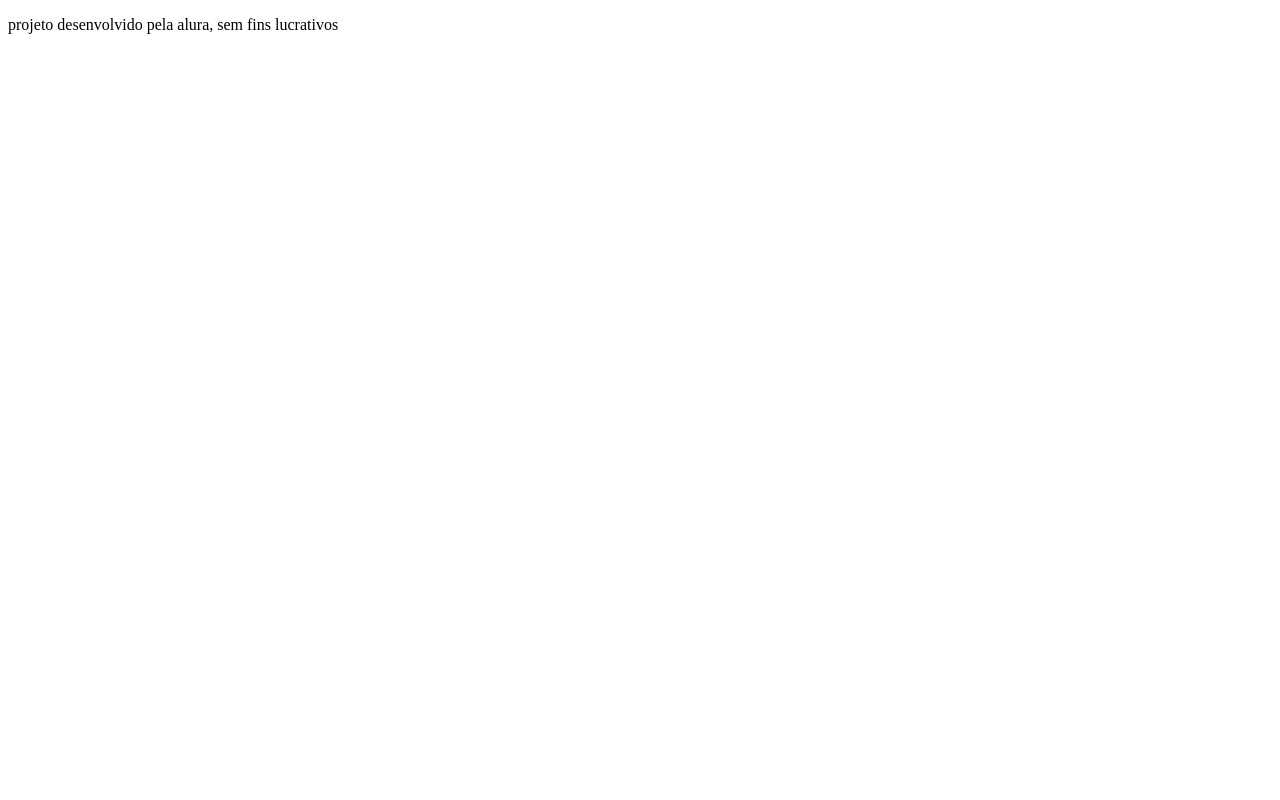
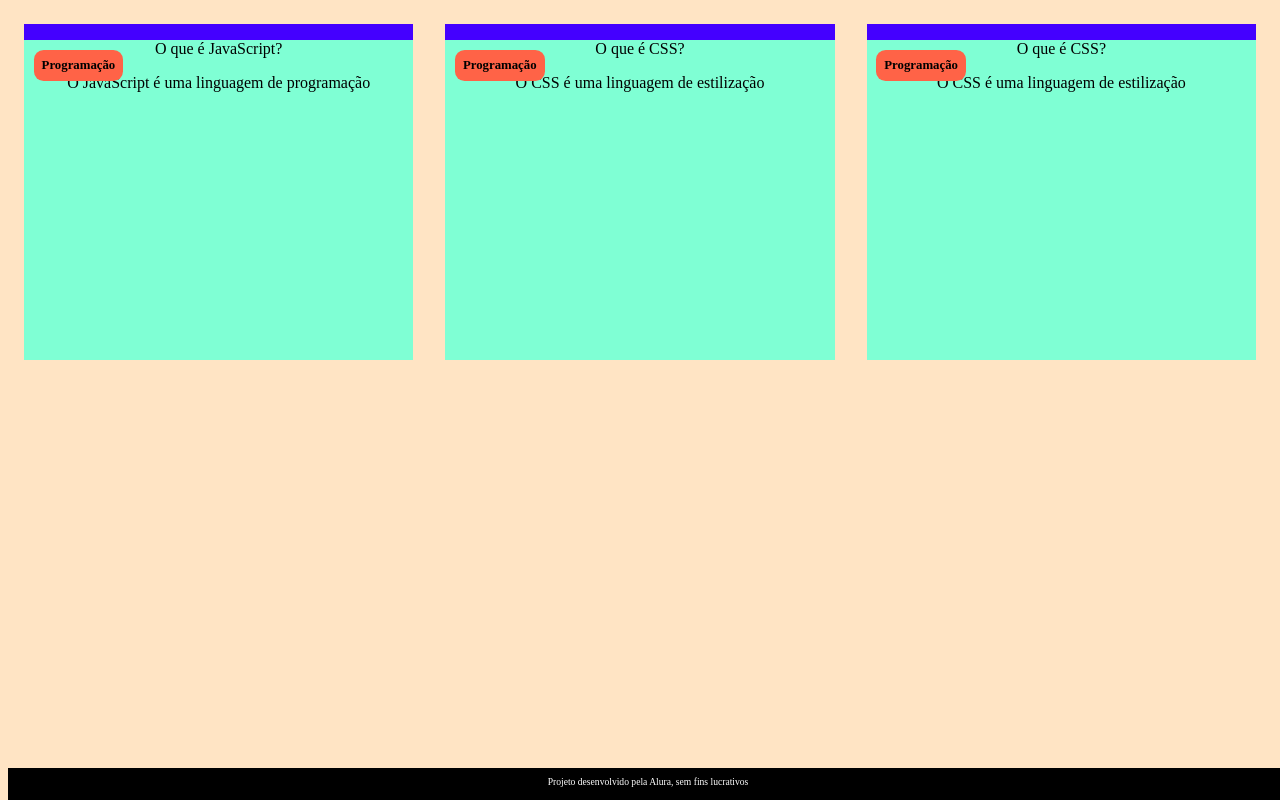
Before and after one commit to rochele01032008/rochele, a plain HTML site: page index.html in a window 1280 px wide. Drawn offline with Linux system fonts and the light colour scheme.

Commit message:
Add files via upload

```diff
--- /dev/null
+++ b/assets/style.css
@@ -0,0 +1,54 @@
+body {
+    background-color: bisque;
+    font-family: Bai Jamjuree;
+}
+
+#container {
+    display: flex;
+
+}
+.cartao {
+    margin: 1rem 1rem;
+    background-color: rgb(68, 0, 255);
+    height: 20rem;
+    flex-grow: 1;
+    flex-basis: calc(33% - 6rem);
+}
+
+.cartao__conteudo {
+    text-align: center;
+    background-color: aquamarine;
+    height: 100%;
+}
+
+.cartao__conteudo h3 {
+    background-color: tomato;
+    text-align: left;
+    padding: 0.5rem;
+    position: absolute;
+    margin: 0.6rem;
+    border-radius: 0.6rem;
+    font-size: 1vw;
+}
+
+
+
+
+
+
+
+
+
+footer {
+    background-color: black;
+    color: white;
+    position: fixed;
+    bottom: 0;
+    width: 100%;
+     height: 2rem;
+ }
+    footer p {
+        text-align: center;
+        font-size: 0.6rem;
+        margin-top: 0.5rem;
+    }
--- a/index.html
+++ b/index.html
@@ -3,13 +3,48 @@
 <head>
     <meta charset="UTF-8">
     <meta name="viewport" content="width=device-width, initial-scale=1.0">
-    <title>flashcard</title>
+    <link rel="stylesheet" href="assets/style.css">
+    <title>Flashcard</title>
 </head>
 <body>
- <main>
+    <main>
+        <section id="container">
+            <article class="cartao">
+                <div class="cartao__conteudo">
+                    <h3>Programação</h3>
+                    <div class="cartao__conteudo__pergunta">
+                       <p>O que é JavaScript?</p>
+                    </div>
+                    <div class="cartao__conteudo__resposta">
+                       <p>O JavaScript é uma linguagem de programação </p>
+                    </div>
+                </div>
+            </article>
+            <article class="cartao">
+                <div class="cartao__conteudo">
+                    <h3>Programação</h3>
+                    <div class="cartao__conteudo__pergunta">
+                      <p>O que é CSS? </p>
+                    </div>
+                    <div class="cartao__conteudo__resposta">
+                        O CSS é uma linguagem de estilização
+                    </div>
+                </div>
+            </article>  <article class="cartao">
+                <div class="cartao__conteudo">
+                    <h3>Programação</h3>
+                    <div class="cartao__conteudo__pergunta">
+                      <p>O que é CSS? </p>
+                    </div>
+                    <div class="cartao__conteudo__resposta">
+                        O CSS é uma linguagem de estilização
+                    </div>
+                </div>
+            </article>
+        </section>
+    </main>
     <footer>
-        <p>projeto desenvolvido pela alura, sem fins lucrativos<p>
+        <p>Projeto desenvolvido pela Alura, sem fins lucrativos</p>
     </footer>
- </main>
 </body>
 </html>
```
